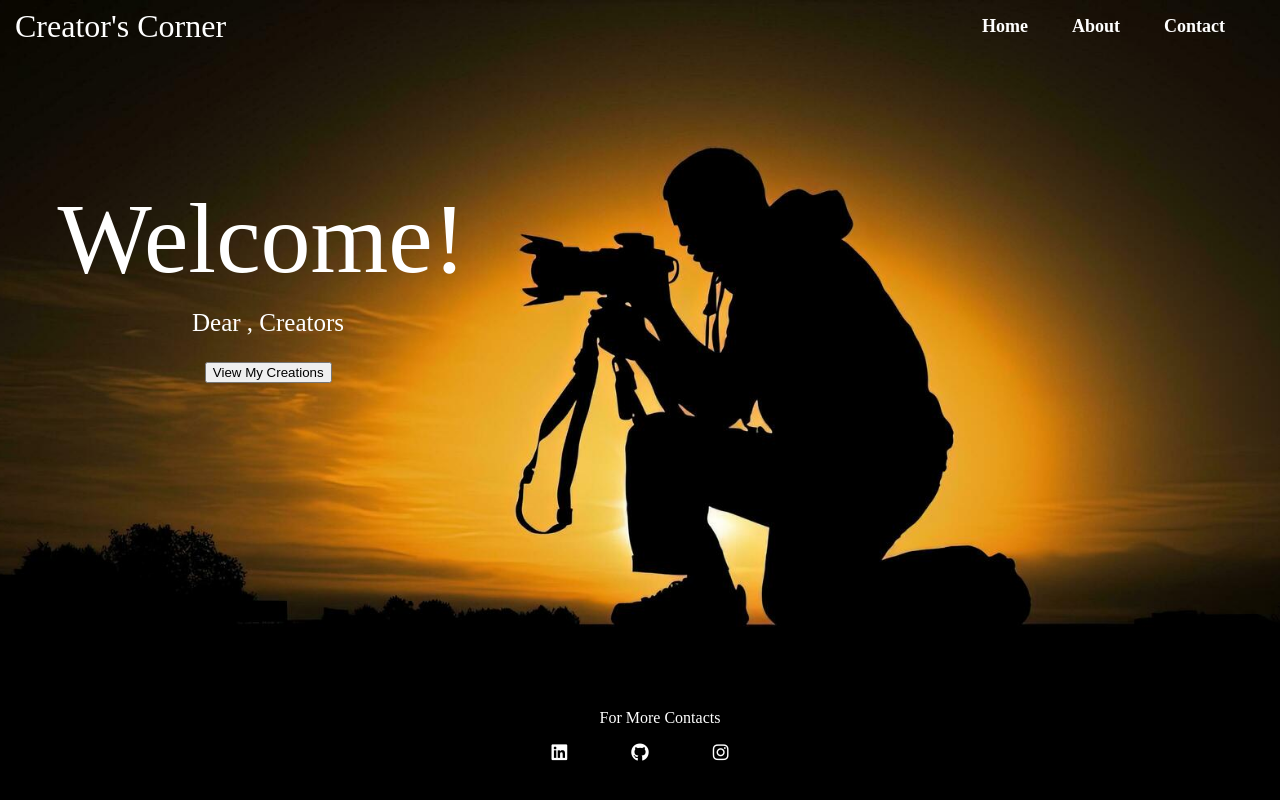
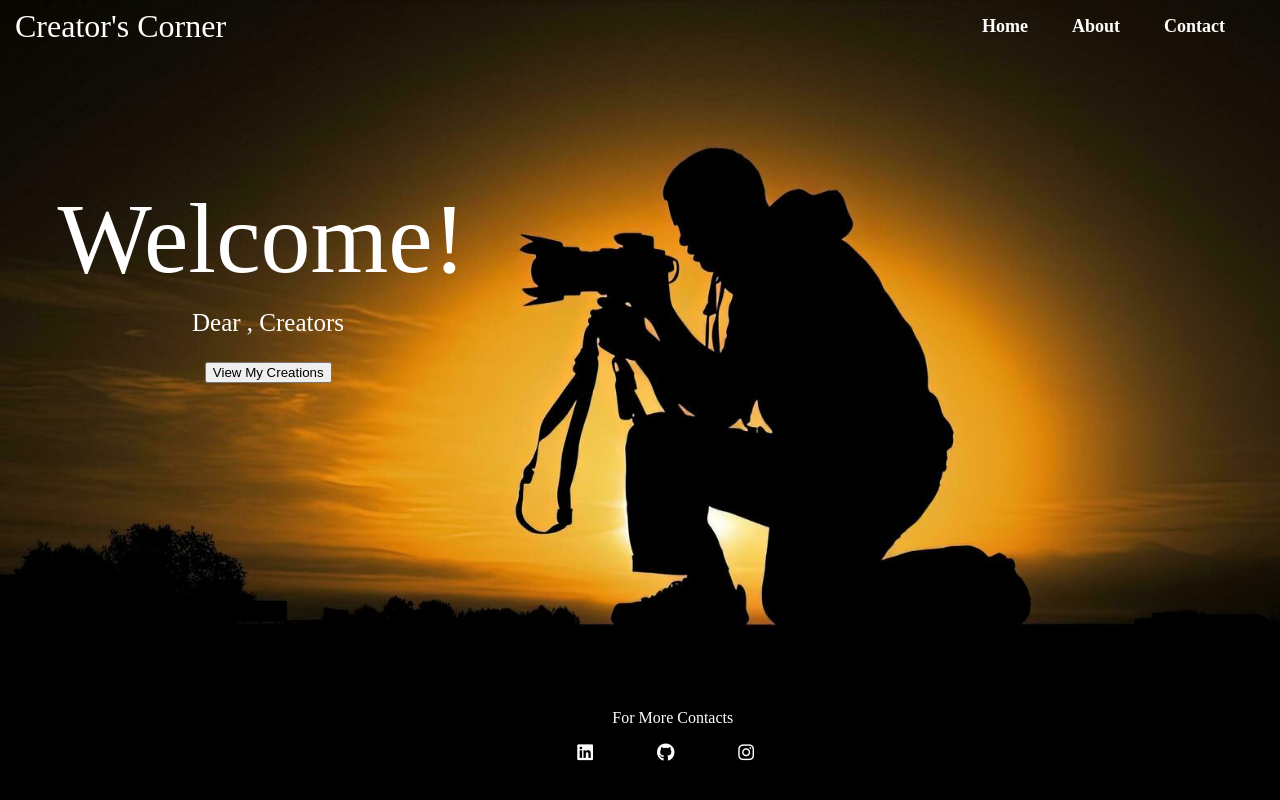
Before and after one commit to ArulKumaran25/Daily_Tasks, a plain HTML site: page Day_10/index.html in a window 1280 px wide. Shown: the top 800 px of the page. Drawn offline with Linux system fonts and the light colour scheme.

Commit message:
changes in position of social-links

```diff
--- a/Day_10/style.css
+++ b/Day_10/style.css
@@ -47,9 +47,9 @@ body{
     margin: 0;
 }
 html{
-
     overflow-x: hidden;
     margin: 0;
+    background-color: black;
 }
 h1{
     padding-top: 5%;
@@ -97,3 +97,10 @@ footer{
 .footer-content ul li a:hover{
     text-decoration: underline;
 }
+
+.social-links{
+    margin-left: 4%;
+}
+ footer p{
+    margin-left: 2%;
+ }
```
Also changed, not shown: Day_10/index.html (+0 -4 lines).
